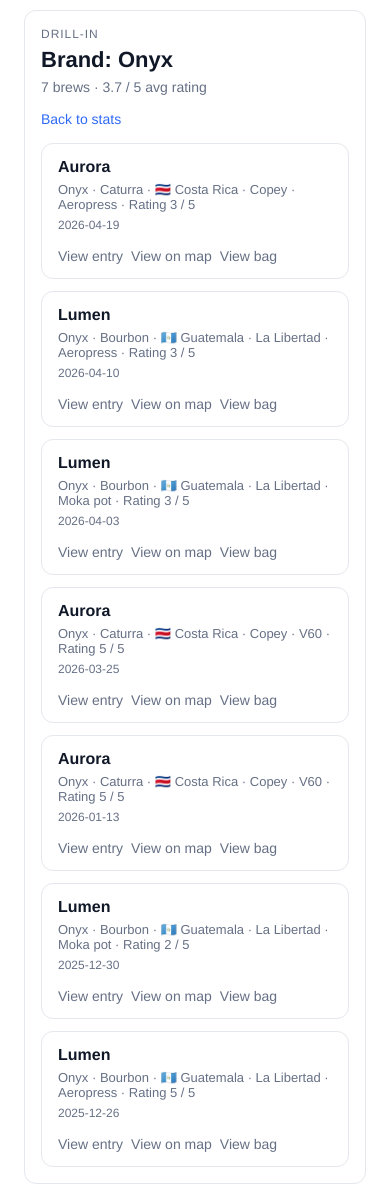
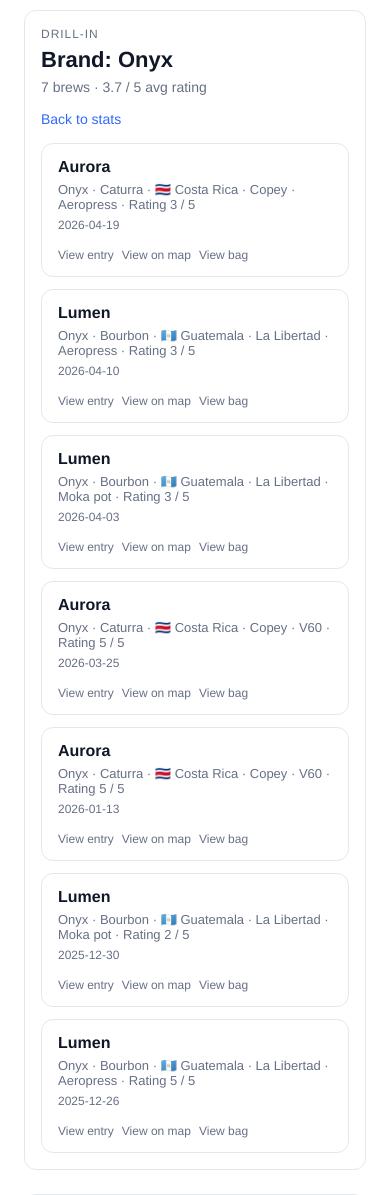
Before and after one commit to nicholasedger88/coffeelog, a Flask app: page /stats?dim=brand&value=Onyx in a window 390 px wide. Shown: the part 554-1749 px from the top of the page. Run offline with Flask 3, Linux system fonts and the light colour scheme; data comes from the database, SQL or seed files in the repository.

Commit message:
Match stats drill-in actions to log-style footer alignment

```diff
--- a/static/styles.css
+++ b/static/styles.css
@@ -1049,10 +1049,10 @@ button.secondary,
   border: 1px solid var(--border);
   border-radius: 12px;
   padding: 14px 16px;
-  display: flex;
-  justify-content: space-between;
+  display: grid;
+  grid-template-columns: minmax(0, 1fr) auto;
+  align-items: end;
   gap: 16px;
-  flex-wrap: wrap;
 }
 
 .stats-entry h3 {
@@ -1075,7 +1075,9 @@ button.secondary,
 .stats-entry-actions {
   display: flex;
   gap: 8px;
-  flex-wrap: wrap;
+  justify-content: flex-end;
+  font-size: 12px;
+  align-self: end;
 }
 
 .brew-entry {
@@ -1316,6 +1318,14 @@ button.secondary,
     align-items: flex-start;
   }
 
+  .stats-entry {
+    grid-template-columns: 1fr;
+  }
+
+  .stats-entry-actions {
+    justify-content: flex-start;
+  }
+
   .bag-summary {
     flex-direction: column;
     align-items: flex-start;
```
